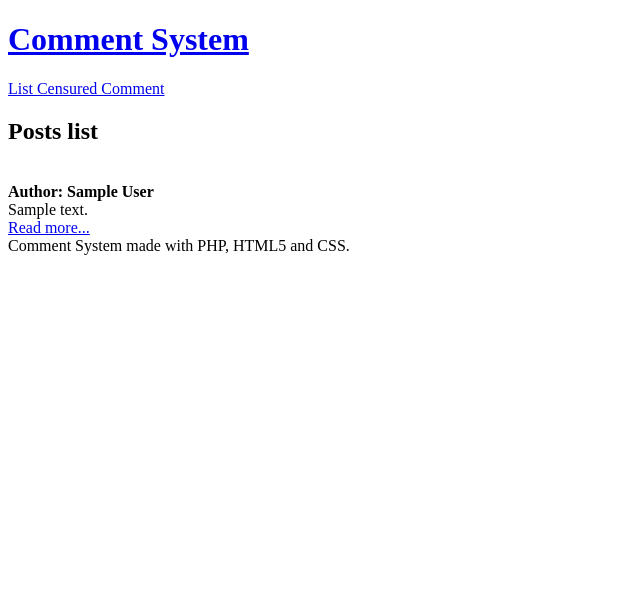
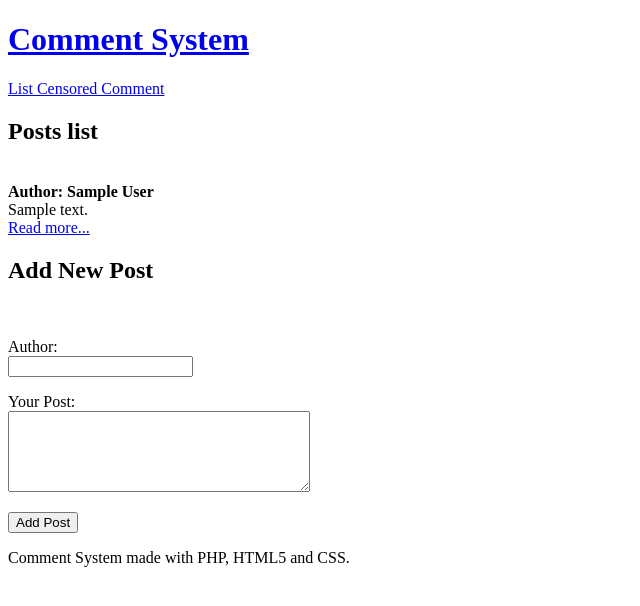
Before and after one commit to christiante/comment_system, a PHP site: page / in a window 1280 px wide. Shown: the top 606 px of the page, without its empty margins (0-640 px from the left). Run offline with PHP 8.4, Linux system fonts and the light colour scheme; tables that the repository leaves empty hold one stand-in row (values such as "Sample post"); some libraries are stand-ins or nearby versions.

Commit message:
add postand censored correction

```diff
--- a/Controller/CommentController.php
+++ b/Controller/CommentController.php
@@ -59,9 +59,9 @@ class CommentController extends Controller
         }
     }
 
-    public function listsCommentCensured()
+    public function listsCommentCensored()
     {
-        $comments = $this->comment->getCommentCensured();
+        $comments = $this->comment->getCommentCensored();
         $this->genererVue(array('comments' => $comments));
     }
 }
--- a/Controller/PostController.php
+++ b/Controller/PostController.php
@@ -37,4 +37,28 @@ class PostController extends Controller
             ]
         );
     }
+
+    public function addPost()
+    {
+        if (!empty($this->request->getParameter("author")) && !empty($this->request->getParameter("content"))) {
+            $author = $this->request->getParameter("author");
+            $content = $this->request->getParameter("content");
+
+            $html = "<div class=\"col-lg-4\">
+                    <b>Author:: " . $author . "</b><br/>
+                    " . $content . "<br/></div>";
+            $newPostData = json_encode(["status" => 1, "html" => $html]);
+            $data = [
+                'author' => $author,
+                'content' => $content,
+            ];
+
+            try {
+                $this->post->addPost($data);
+                echo $newPostData;
+            } catch (\Exception $e) {
+                echo json_encode(["status" => 0, "error-message" => $e->getMessage()]);
+            }
+        }
+    }
 }
--- a/Model/Comment.php
+++ b/Model/Comment.php
@@ -27,7 +27,7 @@ class Comment
         return $stmt->execute($data);
     }
 
-    public function getCommentCensured()
+    public function getCommentCensored()
     {
         $response = $this->db->query('SELECT * FROM comments WHERE is_spam = 1');
 
--- a/Model/Post.php
+++ b/Model/Post.php
@@ -35,19 +35,11 @@ require_once "app/Db.php";
         return $request->fetch(\PDO::FETCH_OBJ);
     }
 
-		/*public static function find($id) {
-			$db 	= Db::getInstance();
-			$id 	= intval($id);
-			$req 	= $db->prepare('SELECT * FROM posts WHERE id = :id');
-
-			$req->execute(array('id' => $id));
-			$post = $req->fetch();
-
-			return new Post(
-				$post['id'],
-				$post['author'],
-				$post['content'],
-				$post['content_exerp']
+    public function addPost($data)
+    {
+        $request = $this->db->prepare(
+            'INSERT INTO posts (author, content) VALUES (:author, :content)'
         );
-		}*/
+        return $request->execute($data);
     }
+}
--- a/View/Comment/listsCommentCensured.php
+++ b/View/Comment/listsCommentCensored.php
@@ -1,4 +1,4 @@
-<h2>Censured list</h2><br/>
+<h2>Censored list</h2><br/>
 
 
 <?php foreach($comments as $comment) { ?>
--- a/View/Post/index.php
+++ b/View/Post/index.php
@@ -1,14 +1,23 @@
 <h2>Posts list</h2><br/>
 
+<?php foreach ($posts as $post) { ?>
+    <div class="post-container">
+        <div class="col-lg-4">
+            <b>Author: <?php echo $post->author; ?></b><br/>
 
-<?php foreach($posts as $post) { ?>
+            <?php echo $post->content; ?><br/>
 
-	<div class="col-lg-4">
-		<b>Author: <?php echo $post->author; ?></b><br/>
-
-		<?php echo $post->content; ?><br/>
-
-		<a href='?controller=post&action=show&id=<?php echo $post->id; ?>'>Read more...</a>
-	</div>
+            <a href='?controller=post&action=show&id=<?php echo $post->id; ?>'>Read more...</a>
+        </div>
+    </div>
 
 <?php } ?>
+
+<h2>Add New Post</h2><br/>
+<p><label for="author">Author:</label><br />
+    <input type="text" name="author" id="author" required="required" />
+</p>
+<p><label for="content">Your Post:</label><br />
+    <textarea name="content" id="content" rows="5" cols="35" required="required"></textarea>
+</p>
+<p><input id="add-post" type="button" name="post_submit" value="Add Post"/></p>
--- a/View/gabarit.php
+++ b/View/gabarit.php
@@ -9,7 +9,7 @@
         <div id="global">
             <header>
                 <a href="index.php"><h1 id="titreBlog">Comment System</h1></a>
-                <a href='?controller=comment&action=listsCommentCensured'>List Censured Comment</a>
+                <a href='?controller=comment&action=listsCommentCensored'>List Censored Comment</a>
             </header>
             <div id="contenu">
                 <?= $contenu ?>
--- a/View/js/script.js
+++ b/View/js/script.js
@@ -13,4 +13,19 @@ $(document).ready(function () {
             }
         });
     });
+
+    $('#add-post').click(function(){
+        $.post(
+            'index.php?controller=post&action=addpost',
+            {
+                'author' : $('#author').val(),
+                'content' : $('#content').val()
+            }
+        ).done(function(data) {
+            var dataObject = JSON.parse(data);
+            if (dataObject.status) {
+                $('.post-container').prepend(dataObject.html);
+            }
+        });
+    });
 });
```
Lines whose indentation alone changed are shown as unchanged.
